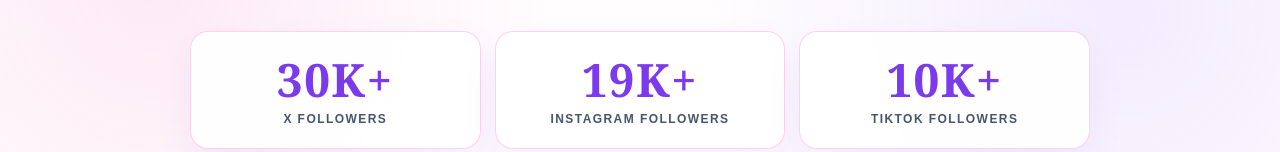
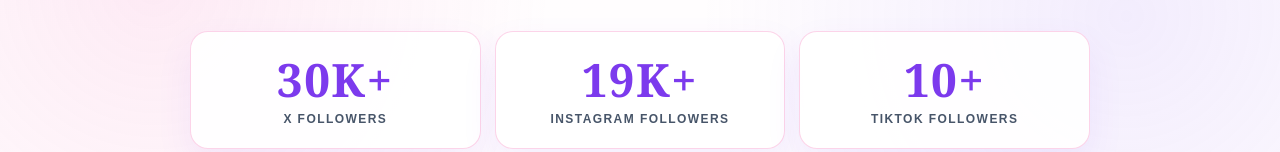
Before and after one commit to riariariaofficial-art/ria-cosplay-homepage, a plain HTML site: page index.html in a window 1280 px wide. Shown: the part 1613-1765 px from the top of the page. Drawn offline with Linux system fonts and the light colour scheme.

Commit message:
フォロワー変更

```diff
--- a/index.html
+++ b/index.html
@@ -2193,7 +2193,7 @@
       </div>
 
       <div class="works-stat">
-        <strong>10K+</strong>
+        <strong>10+</strong>
         <span>TIKTOK FOLLOWERS</span>
       </div>
 
```
